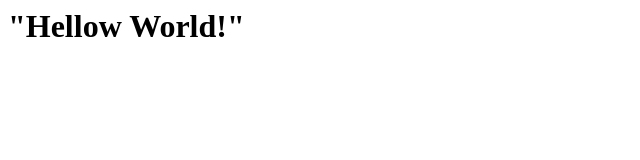
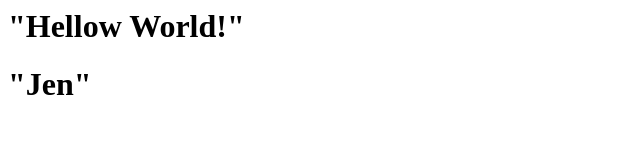
Before and after one commit to jrlawyer/jrlawyer.github.io, a plain HTML site: page index.html in a window 1280 px wide. Shown: the whole page, without its empty margins (0-640 px from the left). Drawn offline with Linux system fonts and the light colour scheme.

Commit message:
I added text for a test

```diff
--- a/index.html
+++ b/index.html
@@ -1 +1,2 @@
 <h1>"Hellow World!"</h1>
+<h1>"Jen"</h1>
```
